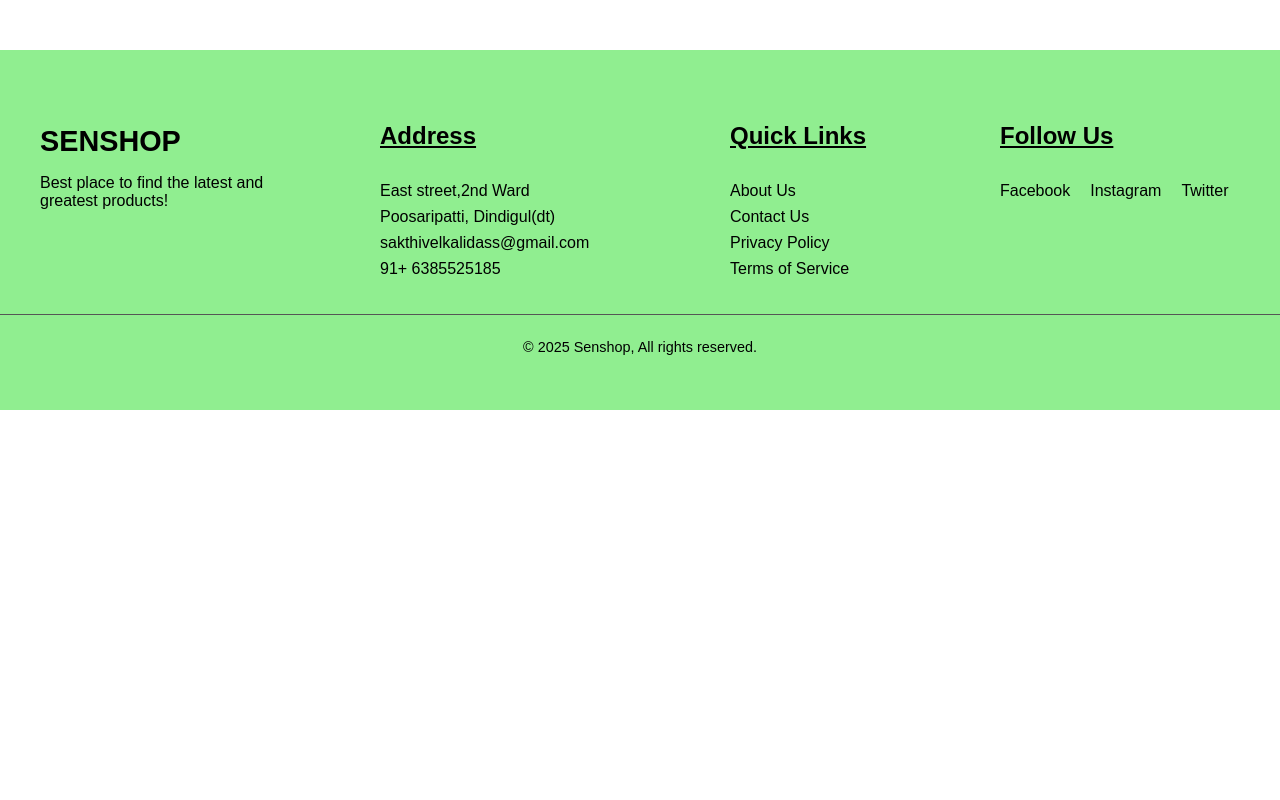
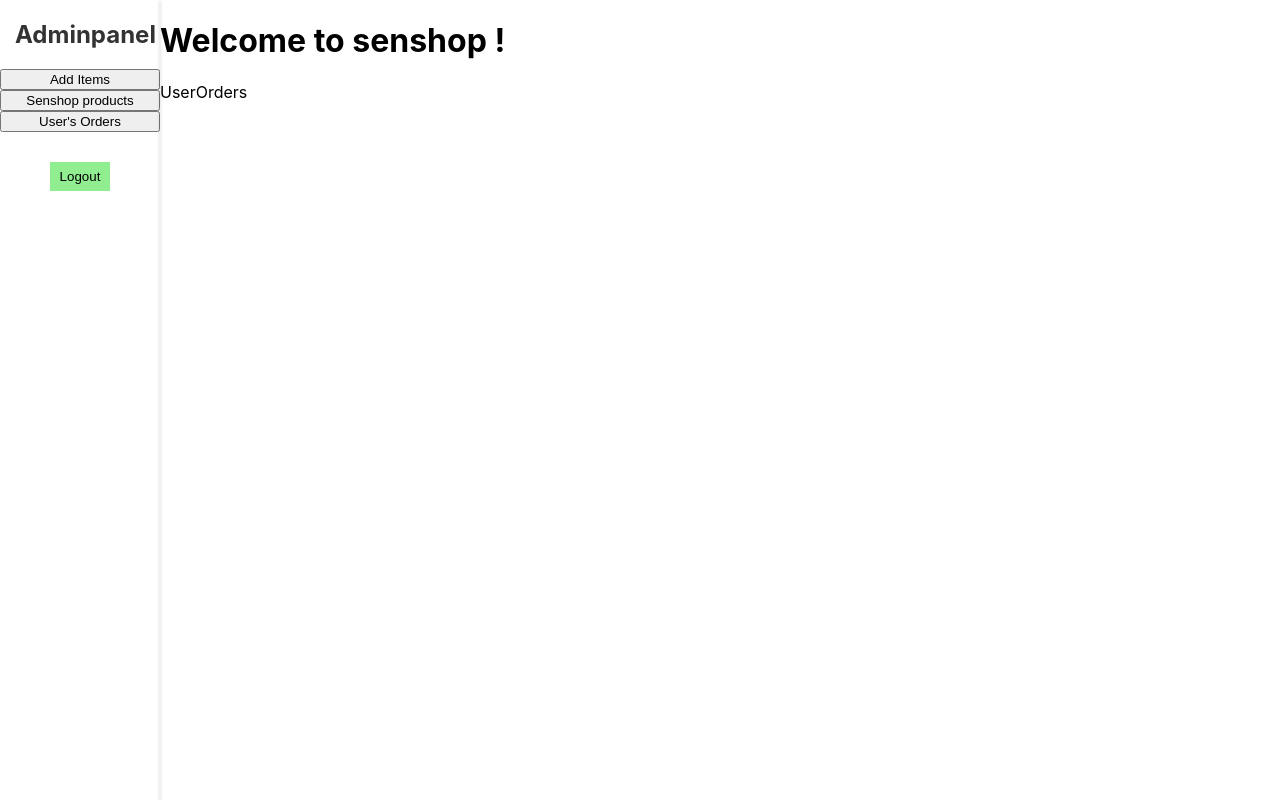
Before and after one commit to Sakthivel-21/Senshop, a React (Create React App) app in the folder frontend/: page /adminpanel/userorders in a window 1280 px wide. Shown: the top 800 px of the page. Built offline with nearby package versions, Linux system fonts and the light colour scheme; no server answers.

Commit message:
adminpanel

```diff
--- a/frontend/src/Admin/AdminPanel/AdminPanel.jsx
+++ b/frontend/src/Admin/AdminPanel/AdminPanel.jsx
@@ -1,12 +1,16 @@
 import React,{useContext} from 'react'
 import './AdminPanel.css'
-import ProductsForm from '../Products/ProductsForm'
+//import ProductsForm from '../Products/ProductsForm'
 import { Link } from 'react-router-dom'
 import { AuthContext } from '../../Pages/UserContext'
+import { Outlet } from 'react-router-dom'
+import { useNavigate } from 'react-router-dom'
 
 function AdminPanel() {
 
   const {logout} = useContext(AuthContext)
+
+  const navigate = useNavigate();
 
   return (
 
@@ -18,16 +22,18 @@
         <div className='adminpanel-left'>
               <h2>Adminpanel</h2>
 
-              <p>Add Products</p>
-              <Link to='/senshopproducts' style={{textDecoration:'none', color:'black'}}><p>Senshop products</p></Link>
+              <button onClick={() => navigate("/adminpanel/productform")}>Add Items</button>
+              <button onClick={() => navigate("/adminpanel/senshopproducts")}>Senshop products</button>
+              <button onClick={() => navigate("/adminpanel/userorder")}>User's Orders</button>
+
 
               <Link to='/'><button onClick={logout} className='logout-code'>Logout</button></Link>
         </div>
 
-        <div className='adminpanel-right'>
-              <ProductsForm/>
-        </div>
-
+      <div className='adminpanel-right'>
+        <h1>Welcome to senshop !</h1>
+       <Outlet/>
+       </div>
     </div>
     </>
   )
--- /dev/null
+++ b/frontend/src/Admin/UserOrders/UserOrders.jsx
@@ -0,0 +1,10 @@
+import React from 'react'
+import './UserOrders.css'
+
+function UserOrders() {
+  return (
+    <div>UserOrders</div>
+  )
+}
+
+export default UserOrders
--- a/frontend/src/App.js
+++ b/frontend/src/App.js
@@ -25,6 +25,7 @@
 import PaymentPage from './ProductsData/PaymentPage/PaymentPage';
 import OurItems from './Pages/OurItems/OurItems';
 import BelieveUs from './Pages/BelieveUs/BelieveUs';
+import UserOrders from './Admin/UserOrders/UserOrders';
 
 
 
@@ -46,7 +47,7 @@
       <Route path='/login' element={<Login/>}></Route>
       <Route path='/contact' element={<SetContact/>}></Route>
       <Route path='/productsItems' element={<RiceProducts/>}> </Route>
-      <Route path='/productsform' element={<ProductsForm/>}> </Route>
+      <Route path='/adminpanel' element={<AdminPanel/>}></Route>
       <Route path='/productsDetails/:id' element={<ProductDetails/>}>  </Route>
       <Route path='/riceproducts' element={<RiceProducts/>}></Route>
       <Route path='/pulseproducts' element={<PulseProducts/>}></Route>
@@ -57,11 +58,15 @@
       <Route path='/bookingpage/:id' element={<BookingPage/>}></Route>
       <Route path='/dashboard' element={<Dashboard/>}></Route>
       <Route path='/product' element={<Product/>}></Route>
-      <Route path='/adminpanel' element={<AdminPanel/>}></Route>
-      <Route path='/senshopproducts' element={<SenshopProducts/>}></Route>
       <Route path='/paymentpage/:id' element={<PaymentPage/>}></Route>
       <Route path='/ouritems' element={<OurItems/>}></Route>
       <Route path='/believeus' element={<BelieveUs/>}></Route>
+
+      <Route path='/adminpanel' element={<AdminPanel/>}>
+       <Route path='productform' element={<ProductsForm/>}></Route>
+       <Route path='senshopproducts' element={<SenshopProducts/>}></Route>
+       <Route path='userorders' element={<UserOrders/>}></Route>
+     </Route>
    </Routes>
    <Footer/>
    </Router>
```
Also changed, not shown: frontend/src/Admin/UserOrders/UserOrders.css (added).
